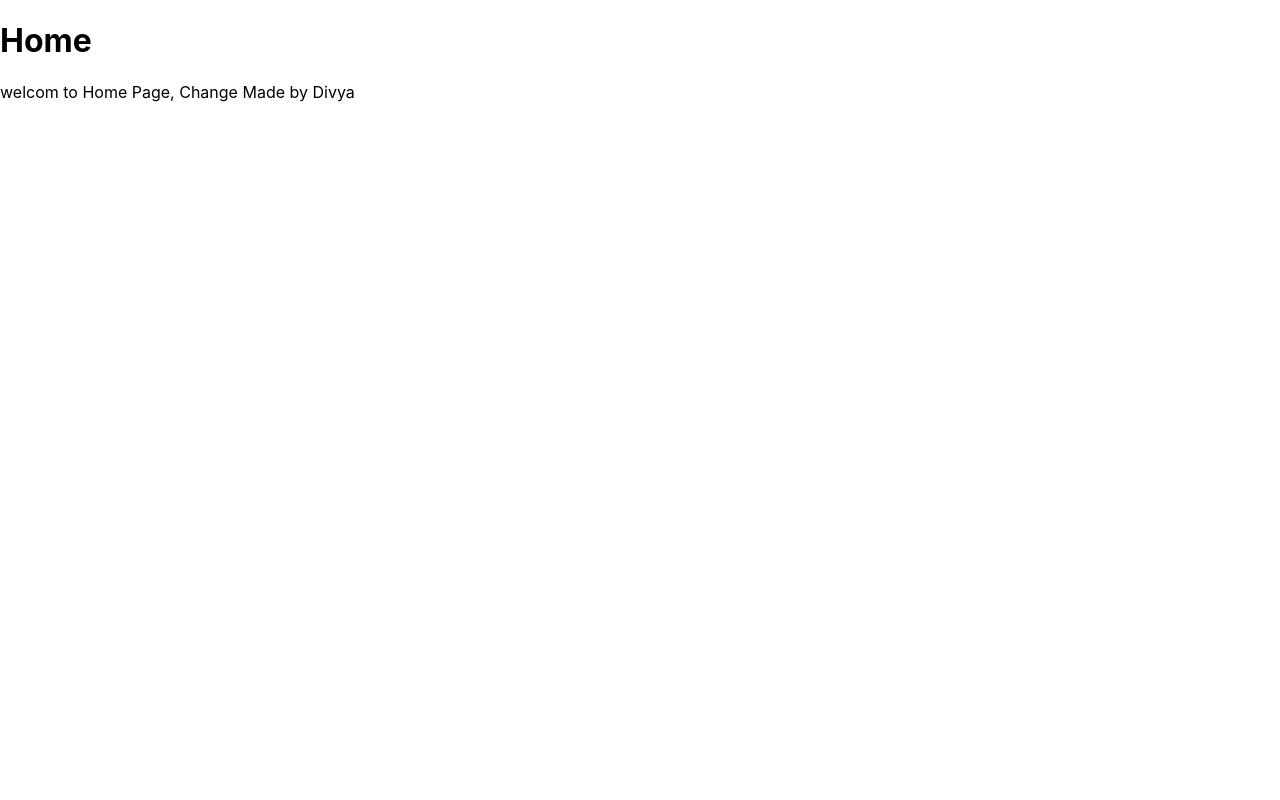
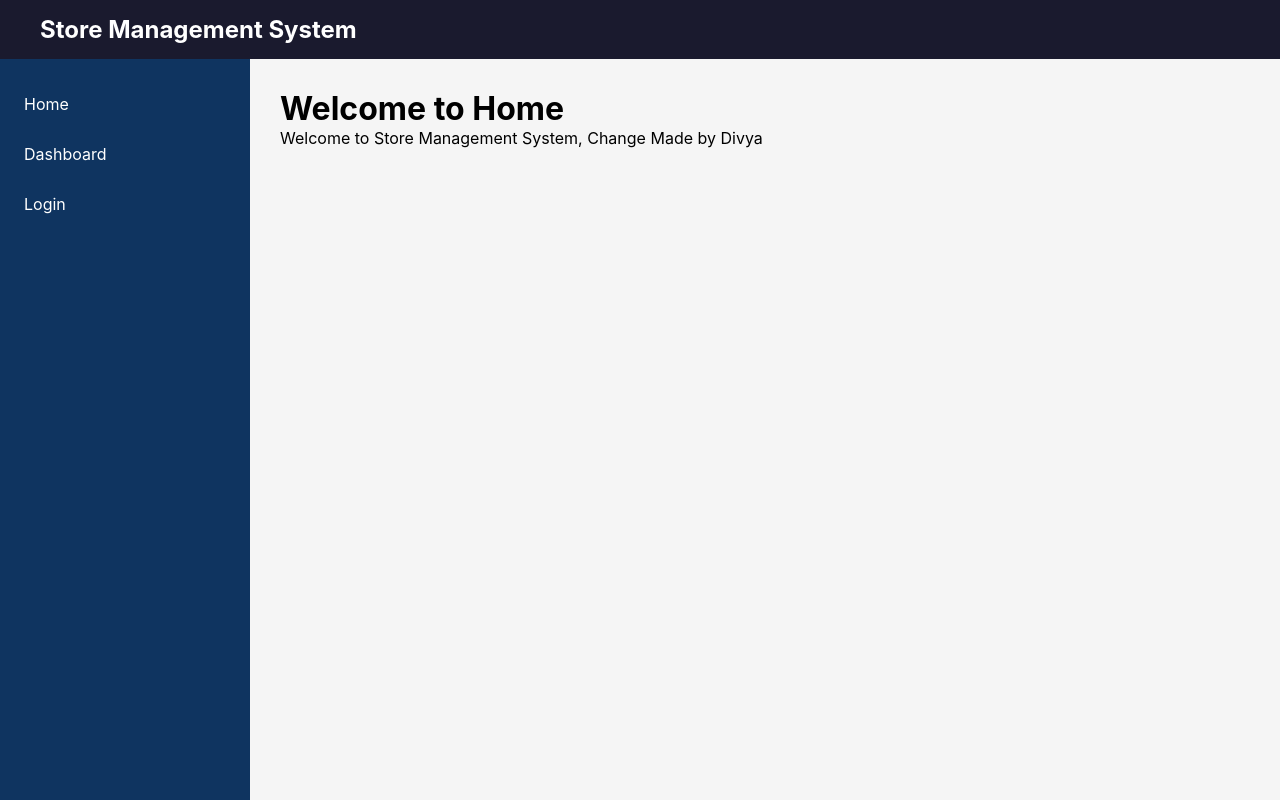
Before and after one commit to pateldk2507/Store-Management, a React (Create React App) app in the folder frontend/: page / in a window 1280 px wide. Built offline with nearby package versions, Linux system fonts and the light colour scheme.

Commit message:
home page updated

```diff
--- a/frontend/src/App.js
+++ b/frontend/src/App.js
@@ -1,5 +1,6 @@
 import './App.css';
 import { BrowserRouter as Router, Route, Routes } from 'react-router-dom';
+import Layout from './components/Layout';
 import Home from './pages/Home';
 import Login from './pages/login/Login';
 import Dashboard from './pages/dashboard/Dashboard';
@@ -8,12 +9,14 @@ import NotFound from './pages/NotFound';
 function App() {
   return (
     <Router>
+      <Layout>
         <Routes>
           <Route path="/" element={<Home />} />
           <Route path="/login" element={<Login />} />
           <Route path="/dashboard" element={<Dashboard />} />
           <Route path="*" element={<NotFound />} />
         </Routes>
+      </Layout>
     </Router>
   );
 }
--- /dev/null
+++ b/frontend/src/components/Layout.css
@@ -0,0 +1,103 @@
+* {
+  margin: 0;
+  padding: 0;
+  box-sizing: border-box;
+}
+
+.layout {
+  display: flex;
+  flex-direction: column;
+  height: 100vh;
+}
+
+/* Header Styling */
+.header {
+  background-color: #1a1a2e;
+  color: white;
+  padding: 15px 20px;
+  display: flex;
+  align-items: center;
+  box-shadow: 0 2px 5px rgba(0, 0, 0, 0.1);
+}
+
+.header h1 {
+  margin-left: 20px;
+  font-size: 24px;
+}
+
+.toggle-btn {
+  background: none;
+  border: none;
+  color: white;
+  font-size: 24px;
+  cursor: pointer;
+  display: none;
+}
+
+/* Container */
+.container {
+  display: flex;
+  flex: 1;
+  overflow: hidden;
+}
+
+/* Sidebar Styling */
+.sidebar {
+  background-color: #0f3460;
+  width: 250px;
+  padding: 20px 0;
+  overflow-y: auto;
+  transition: width 0.3s ease;
+}
+
+.sidebar.closed {
+  width: 0;
+  padding: 0;
+}
+
+.sidebar ul {
+  list-style: none;
+}
+
+.sidebar ul li {
+  padding: 0;
+}
+
+.sidebar ul li a {
+  display: block;
+  color: white;
+  text-decoration: none;
+  padding: 15px 20px;
+  transition: background-color 0.3s ease;
+  border-left: 4px solid transparent;
+}
+
+.sidebar ul li a:hover {
+  background-color: #16213e;
+  border-left-color: #e94560;
+}
+
+/* Main Content Area */
+.content {
+  flex: 1;
+  padding: 30px;
+  overflow-y: auto;
+  background-color: #f5f5f5;
+}
+
+/* Responsive Design */
+@media (max-width: 768px) {
+  .toggle-btn {
+    display: block;
+  }
+
+  .sidebar {
+    position: absolute;
+    height: 100%;
+    z-index: 100;
+  }
+
+  .sidebar.closed {
+    transform: translateX(-100%);
+  }
+}
--- /dev/null
+++ b/frontend/src/components/Layout.js
@@ -0,0 +1,39 @@
+import React, { useState } from 'react';
+import './Layout.css';
+
+const Layout = ({ children }) => {
+  const [sidebarOpen, setSidebarOpen] = useState(true);
+
+  return (
+    <div className="layout">
+      {/* Header */}
+      <header className="header">
+        <button
+          className="toggle-btn"
+          onClick={() => setSidebarOpen(!sidebarOpen)}
+        >
+          ☰
+        </button>
+        <h1>Store Management System</h1>
+      </header>
+
+      <div className="container">
+        {/* Sidebar Navigation */}
+        <nav className={`sidebar ${sidebarOpen ? 'open' : 'closed'}`}>
+          <ul>
+            <li><a href="/">Home</a></li>
+            <li><a href="/dashboard">Dashboard</a></li>
+            <li><a href="/login">Login</a></li>
+          </ul>
+        </nav>
+
+        {/* Main Content */}
+        <main className="content">
+          {children}
+        </main>
+      </div>
+    </div>
+  );
+};
+
+export default Layout;
--- a/frontend/src/pages/Home.js
+++ b/frontend/src/pages/Home.js
@@ -1,8 +1,8 @@
 const Home = () => {
   return (
     <div>
-      <h1>Home</h1>
-      <p> welcom to Home Page, Change Made by Divya </p>
+      <h1>Welcome to Home</h1>
+      <p>Welcome to Store Management System, Change Made by Divya</p>
     </div>
   );
 };
```
Lines whose indentation alone changed are shown as unchanged.
